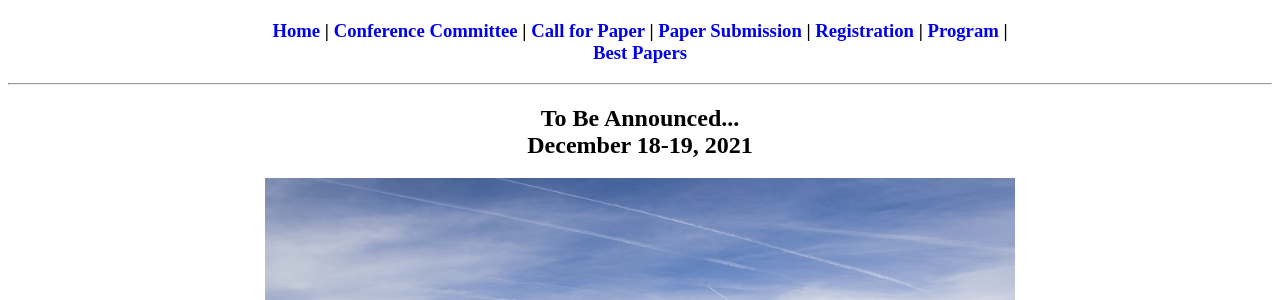
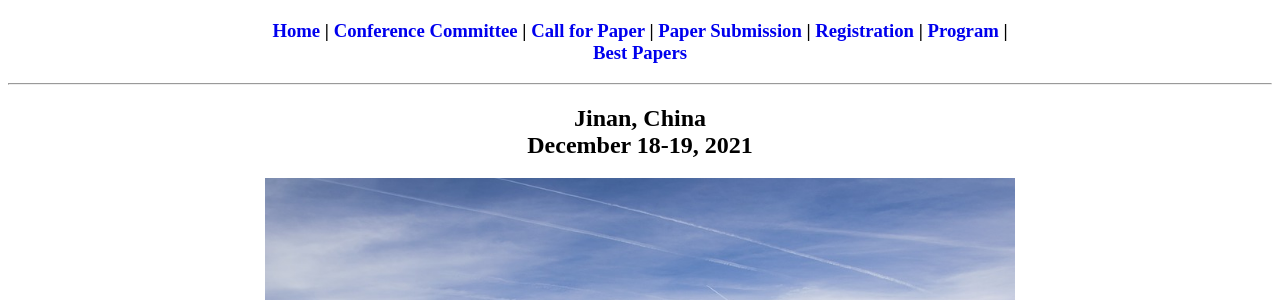
Before and after one commit to icea-conf/2021, a Jekyll site: the page built from index.html, in a window 1280 px wide. Shown: the part 139-439 px from the top of the page. Built offline with Jekyll 4.4.1, drawn with Linux system fonts in a browser that asks for light colours; the list of posts is cut into pages by our own code.

Commit message:
Update index.html

```diff
--- a/index.html
+++ b/index.html
@@ -7,7 +7,7 @@ title: ACM ICEA 2021
       <div class="content">
             <center>
                   <h2>
-                        To Be Announced...</br>
+                        Jinan, China</br>
                         December 18-19, 2021
                   </h2>
 
```
